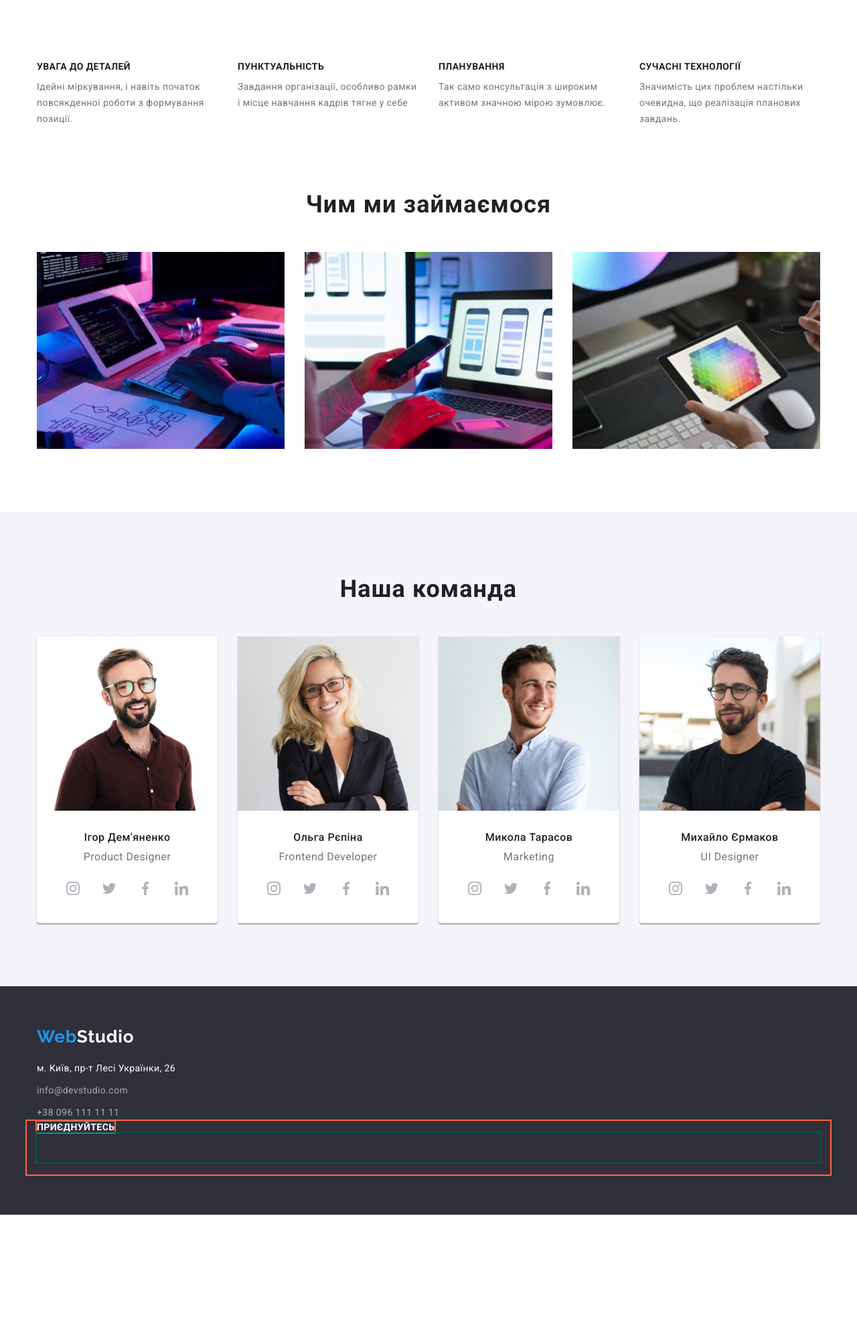
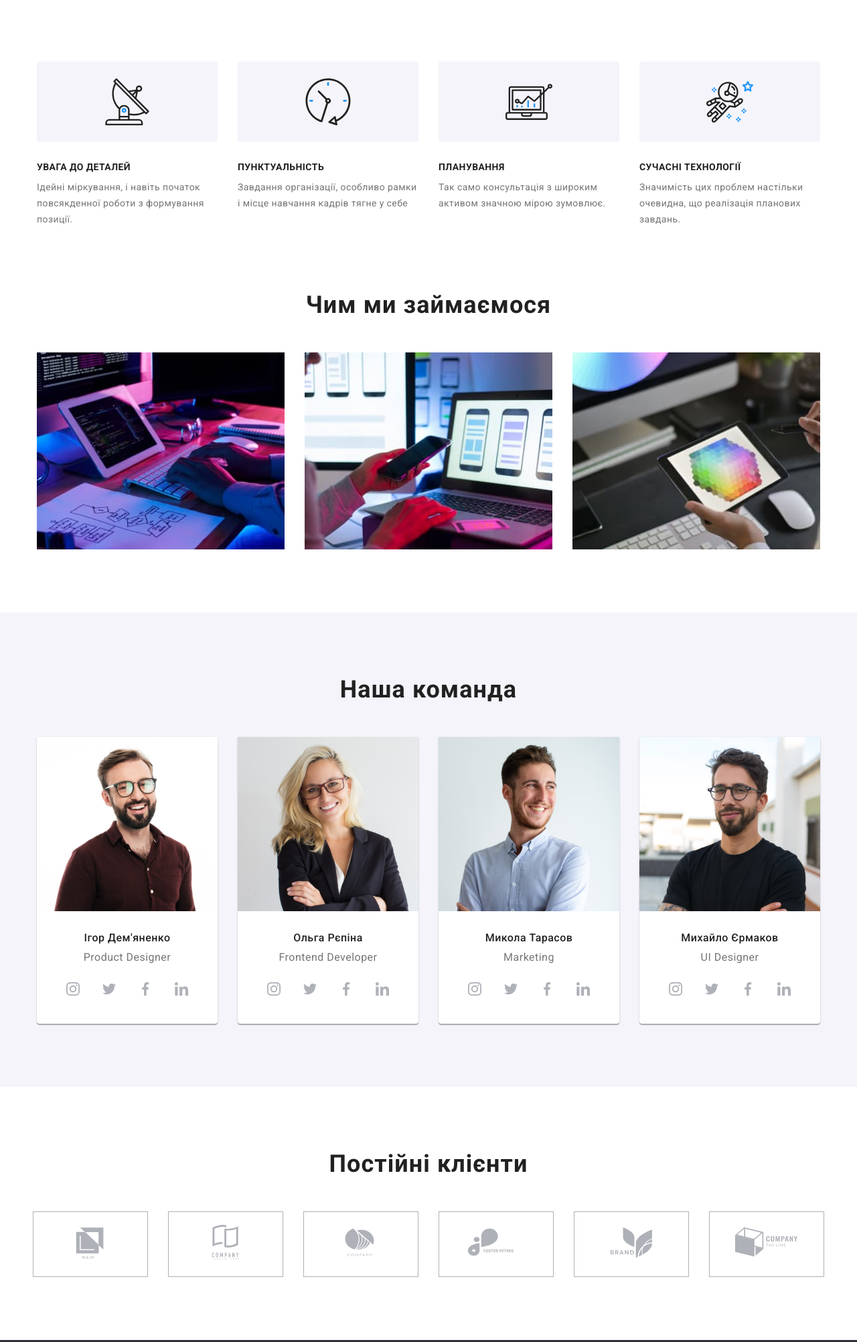
Before and after one commit to Inna-Olkhovskaya/goit-markup-hw-04, a plain HTML site: page index.html in a window 1280 px wide. Shown: the part 683-2686 px from the top of the page at 67% size. Before the commit the page ends 2496 px from the top, so only its background shows below. Drawn offline with nearby package versions, Linux system fonts and the light colour scheme.

Commit message:
almost finished without icons decoration (needs to finish hover)
Полностью добавила разметку иконок и декоративных элементов:
2. «A2» Все векторные изображения (иконки) собраны в SVG-спрайт icons.svg, который лежит в папке images.
«A3» Все векторные изображения оптимизированы.
Разметка
«B1» Для всех иконок используется векторная графика в формате svg.

«B2» SVG-иконки экспортированы правильно. При экспорте выбрана «группа», а не сам вектор.

«B3» Все иконки из SVG-спрайта добавлены в HTML при помощи тегов <svg> и <use>

«B4» Размеры иконок взяты из макета и заданы элементу <svg> в HTML-файле.

«B5» В блоке Контактов в шапке, добавлены иконки конверта и телефона.

«B6» В секции Преимуществ добавлены иконки.

«B7» В секции Команды добавлены иконки соцсетей.

«B8» В секции Клиентов добавлены иконки компаний.

«B9» В футере добавлены иконки соцсетей.

```diff
--- a/css/styles.css
+++ b/css/styles.css
@@ -114,7 +114,6 @@ header {
   background-size: contain;
 } */
 
-
 /*Hero studio */
 h1,
 h2,
@@ -212,14 +211,24 @@ img {
 .special-list .special-item:last-child {
   margin-right: 0;
 }
-.special-item > .special-list::befor {
+/* .special-item > .special-list::befor {
   content: "";
   width: inherit;
   height: 120px;
   background: #f5f4fa;
   border-radius: 4px;
-  outline: 2px solid tomato;
+  } */
+
+.special-link {
+  display: flex;
+  align-items: center;
+  justify-content: center;
+  padding: 25px 100px;
+  background: #f5f4fa;
+  border-radius: 4px;
+  margin-bottom: 30px;
 }
+
 .special-title {
   font-weight: 700;
   font-size: 14px;
@@ -324,6 +333,28 @@ img {
   background: var(--brand-accent);
 }
 
+/*Our clients */
+
+.clients-list {
+  display: flex;
+  justify-content: center;
+}
+.clients-item {
+  border-width: 1px;
+  border-color: rgba(175, 177, 184, 1);
+  border-style: solid;
+  padding: 16px 32px;
+}
+.clients-item:not(:first-child) {
+  margin-left: 30px;
+}
+.clients-icon::hover {
+  fill: var(--brand-accent);
+}
+.clients-item:hover {
+  border-color: var(--brand-accent);
+}
+
 /* Portfolio */
 /* List of filters button */
 .button-list {
@@ -399,6 +430,7 @@ img {
   letter-spacing: 0.03em;
   color: var(--brand-color);
 }
+
 /*Footer with address & contacts */
 footer {
   background-color: #2f303a;
@@ -473,15 +505,21 @@ footer {
   letter-spacing: 0.03em;
   text-transform: uppercase;
   color: #ffffff;
-
+  /* display: flex; */
+  /* align-items: center; */
+  /* justify-content: center; */
   outline: 2px solid tomato;
 }
-.footer-list {
+.footer-social {
   list-style: none;
   height: 44px;
   margin: 0;
   padding: 0;
   outline: 2px solid rgb(6, 84, 84);
+  display: flex;
+  /* align-items: center; */
+  /* justify-content: center; */
 }
 .footer-item {
+  /* background-color: #2F303A; */
 }
--- a/index.html
+++ b/index.html
@@ -32,9 +32,19 @@
       <!--Contacts-->
       <ul class="contact-nav list">
         <li>
+          <button>
+            <svg width="16px" height="12px">
+              <use href="./images/symbol-defs.svg#icon-envelope"></use>
+            </svg>
+          </button>
           <a class="contact-mail" href="mailto:info@devstudio.com">info@devstudio.com</a>
         </li>
         <li>
+          <button>
+            <svg width="16px" height="12px">
+              <use href="./images/symbol-defs.svg#icon-smartphone"></use>
+            </svg>
+          </button>
           <a class="contact-tel" href="tel:+380961111111">+38 096 111 11 11</a>
         </li>
       </ul>
@@ -55,6 +65,11 @@
         <h2 class="visually-hidden">Особливості</h2>
         <ul class="special-list list">
           <li class="special-item">
+            <a class="special-link" href="#">
+              <svg width="70px" height="70px">
+                <use href="./images/symbol-defs.svg#icon-antenna"></use>
+              </svg>
+            </a>
             <h3 class="special-title">УВАГА ДО ДЕТАЛЕЙ</h3>
             <p class="special-text">
               Ідейні міркування, і навіть початок повсякденної роботи з
@@ -62,6 +77,11 @@
             </p>
           </li>
           <li class="special-item">
+            <a class="special-link" href="#">
+              <svg width="70px" height="70px">
+                <use href="./images/symbol-defs.svg#icon-clock"></use>
+              </svg>
+            </a>
             <h3 class="special-title">ПУНКТУАЛЬНІСТЬ</h3>
             <p class="special-text">
               Завдання організації, особливо рамки і місце навчання кадрів тягне
@@ -69,12 +89,22 @@
             </p>
           </li>
           <li class="special-item">
+            <a class="special-link" href="#">
+              <svg width="70px" height="70px">
+                <use href="./images/symbol-defs.svg#icon-diagram"></use>
+              </svg>
+            </a>
             <h3 class="special-title">ПЛАНУВАННЯ</h3>
             <p class="special-text">
               Так само консультація з широким активом значною мірою зумовлює.
             </p>
           </li>
           <li class="special-item">
+            <a class="special-link" href="#">
+              <svg width="70px" height="70px">
+                <use href="./images/symbol-defs.svg#icon-astronaut"></use>
+              </svg>
+            </a>
             <h3 class="special-title">СУЧАСНІ ТЕХНОЛОГІЇ</h3>
             <p class="special-text">
               Значимість цих проблем настільки очевидна, що реалізація планових
@@ -225,7 +255,7 @@
             <div class="person-card">
               <h3 class="person-name">Михайло Єрмаков</h3>
               <p lang="en" class="person-job">UI Designer</p>
-               <ul class="person-social list">
+              <ul class="person-social list">
                 <li class="social-item">
                   <a class="social-link" href="#">
                     <svg class="social-icon">
@@ -260,6 +290,56 @@
         </ul>
       </div>
     </section>
+    <!--Our clients-->
+    <section class="section">
+      <div class="container">
+        <h2 class="title">Постійні клієнти</h2>
+        <ul class="clients-list list">
+          <li class="clients-item">
+            <a class="clients-link" href="#">
+              <svg class="clients-icon" width="106px" height="60px">
+                <use href="./images/symbol-defs.svg#icon-Logo1"></use>
+              </svg>
+            </a>
+          </li>
+          <li class="clients-item">
+            <a class="clients-link" href="#">
+              <svg class="clients-icon" width="106px" height="60px">
+                <use href="./images/symbol-defs.svg#icon-Logo2"></use>
+              </svg>
+            </a>
+          </li>
+          <li class="clients-item">
+            <a class="clients-link" href="#">
+              <svg class="clients-icon" width="106px" height="60px">
+                <use href="./images/symbol-defs.svg#icon-Logo3"></use>
+              </svg>
+            </a>
+          </li>
+          <li class="clients-item">
+            <a class="clients-link" href="#">
+              <svg class="clients-icon" width="106px" height="60px">
+                <use href="./images/symbol-defs.svg#icon-Logo4"></use>
+              </svg>
+            </a>
+          </li>
+          <li class="clients-item">
+            <a class="clients-link" href="#">
+              <svg class="clients-icon" width="106px" height="60px">
+                <use href="./images/symbol-defs.svg#icon-Logo5"></use>
+              </svg>
+            </a>
+          </li>
+          <li class="clients-item">
+            <a class="clients-link" href="#">
+              <svg class="clients-icon" width="106px" height="60px">
+                <use href="./images/symbol-defs.svg#icon-Logo6"></use>
+              </svg>
+            </a>
+          </li>
+        </ul>
+      </div>
+    </section>
   </main>
   <footer>
     <div class="container">
@@ -280,11 +360,35 @@
     </div>
     <div class="container footer-box">
       <span class="footer-text">приєднуйтесь</span>
-      <ul class="footer-list">
-        <li class="footer-item"></li>
-        <li class="footer-item"></li>
-        <li class="footer-item"></li>
-        <li class="footer-item"></li>
+      <ul class="footer-social list">
+        <li class="footer-item">
+          <a class="social-link" href="#">
+            <svg class="social-icon">
+              <use href="./images/symbol-defs.svg#icon-instagram-2"></use>
+            </svg>
+          </a>
+        </li>
+        <li class="footer-item">
+          <a class="social-link" href="#">
+            <svg class="social-icon">
+              <use href="./images/symbol-defs.svg#icon-twitter-1"></use>
+            </svg>
+          </a>
+        </li>
+        <li class="footer-item">
+          <a class="social-link" href="#">
+            <svg class="social-icon">
+              <use href="./images/symbol-defs.svg#icon-facebook-1"></use>
+            </svg>
+          </a>
+        </li>
+        <li class="footer-item">
+          <a class="social-link" href="#">
+            <svg class="social-icon">
+              <use href="./images/symbol-defs.svg#icon-linkedin-1"></use>
+            </svg>
+          </a>
+        </li>
       </ul>
     </div>
   </footer>
```
